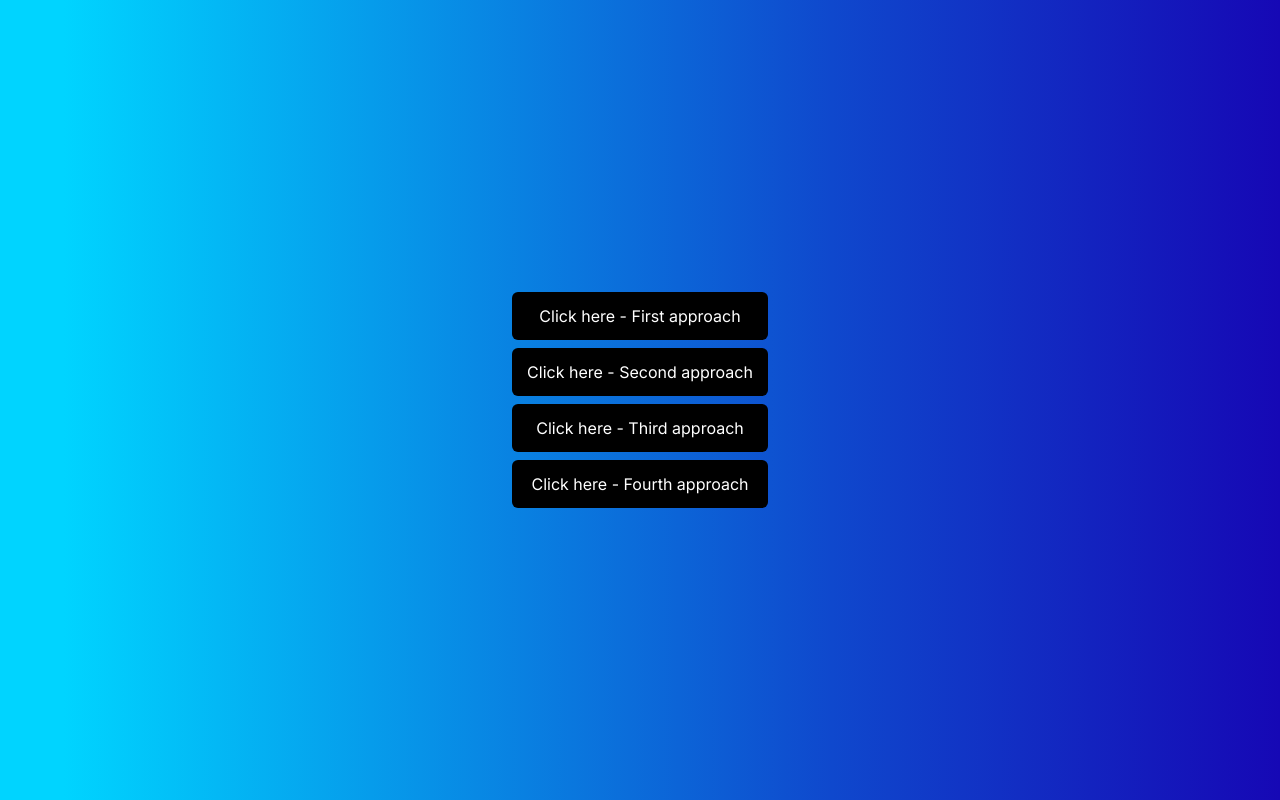
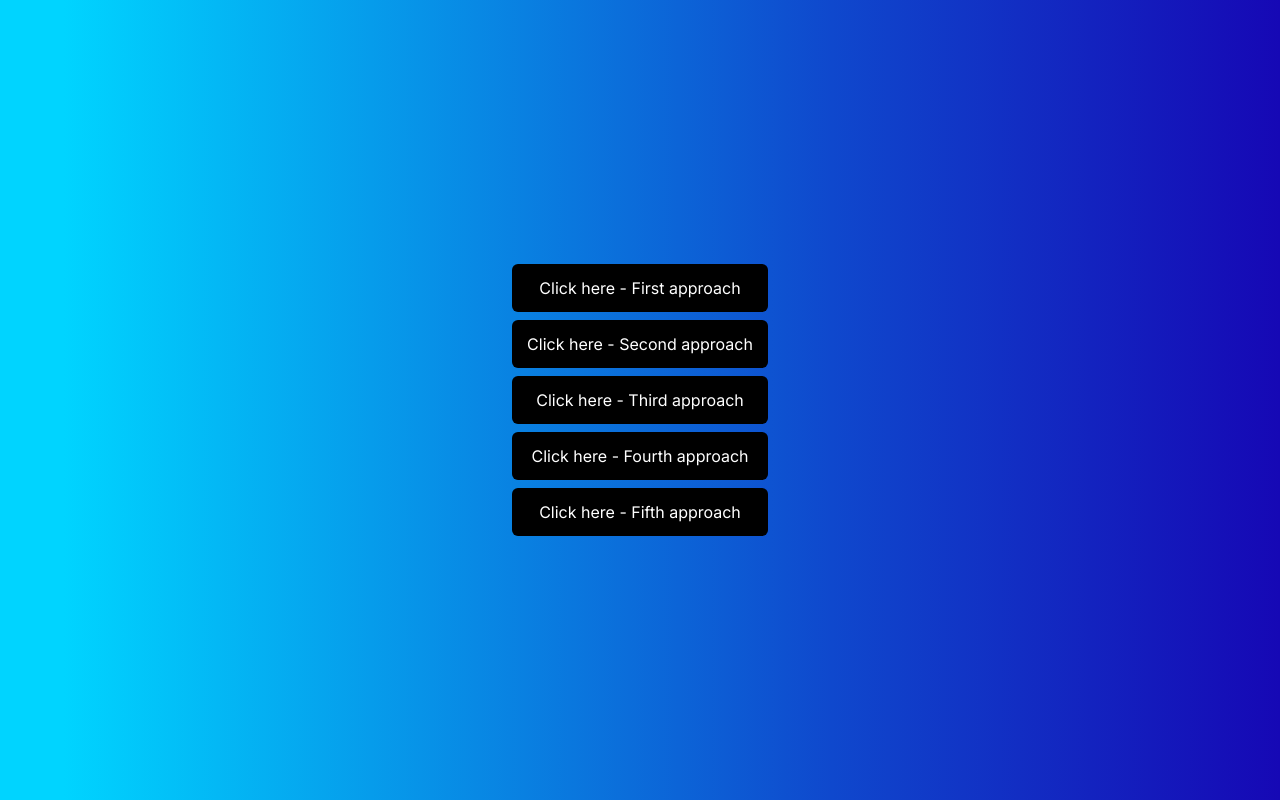
Before and after one commit to mspdl/reactjs-first_project, a Next.js app: page / in a window 1280 px wide. Built offline with nearby package versions, Linux system fonts and the light colour scheme.

Commit message:
Event click with param

```diff
--- a/src/components/ClickEvent.tsx
+++ b/src/components/ClickEvent.tsx
@@ -5,6 +5,10 @@ const ClickEvent = () => {
 
   const handleButtonClick = () => {
     alert("it worked (Fourth approach)!");
+  };
+
+  const handleButtonClickWithParam = (param: string) => {
+    alert(`it worked (${param} approach)!`);
   };
 
   return (
@@ -37,6 +41,12 @@ const ClickEvent = () => {
       >
         Click here - Fourth approach
       </button>
+      <button
+        onClick={() => handleButtonClickWithParam("Fifth")}
+        className="p-3 bg-black text-white rounded-md w-1/5"
+      >
+        Click here - Fifth approach
+      </button>
     </>
   );
 };
```
